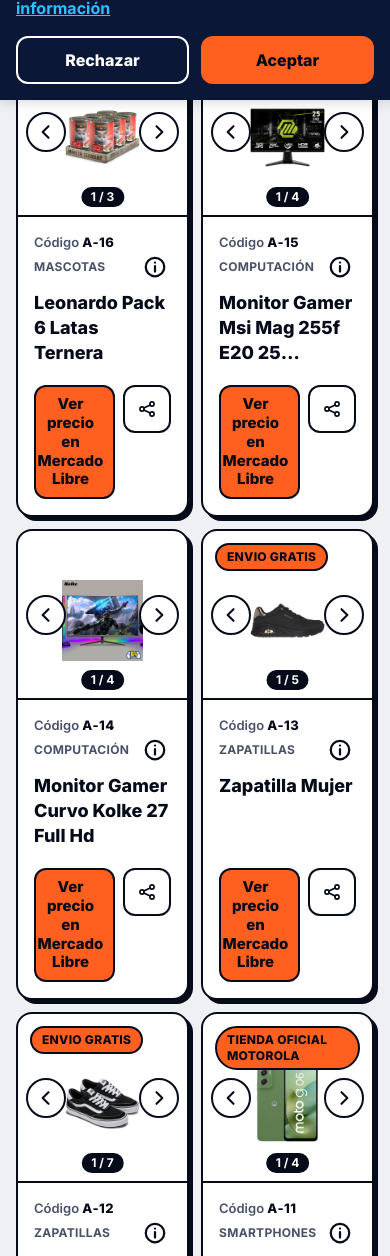
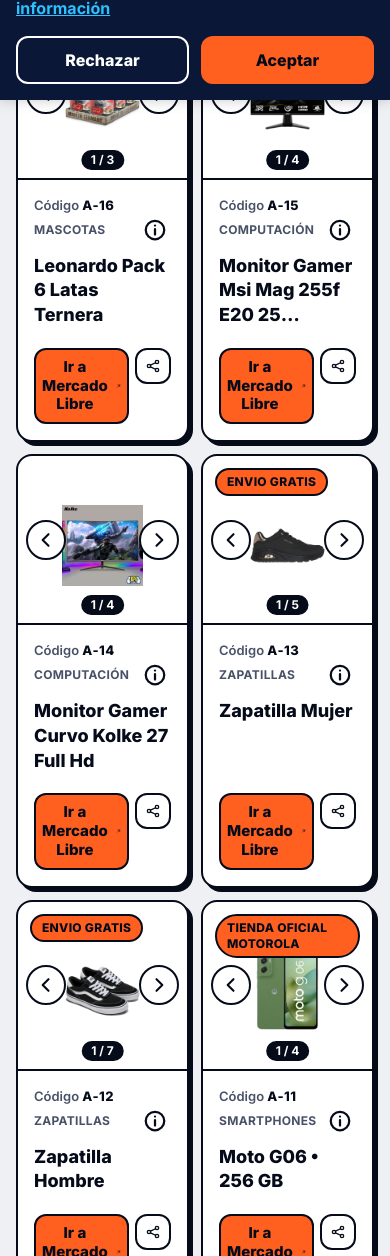
Before and after one commit to Rodolfotech/datosonline, a website with bundled scripts: page index.html in a window 390 px wide. Shown: the part 744-2000 px from the top of the page. Built offline with nearby package versions, Linux system fonts and the light colour scheme.

Commit message:
feat: boton mercado libre

```diff
--- a/src/components/product-card.js
+++ b/src/components/product-card.js
@@ -5,7 +5,7 @@ import { escapeHtml } from "../lib/categories.js";
 const SHARE_FEEDBACK_MS = 2500;
 const AFFILIATE_NOTICE_TEXT = "Te llevamos a Mercado Libre. Si compras dentro de las 24 horas desde que entras por este enlace, DatosOnline recibe una comisión sin costo extra para ti.";
 const INFO_ICON = `<svg aria-hidden="true" viewBox="0 0 24 24" class="icon icon--small" fill="none" stroke="currentColor" stroke-width="2.25" stroke-linecap="round"><circle cx="12" cy="12" r="9.25"/><path d="M12 11v5.5M12 7.5h.01"/></svg>`;
-const PRICE_LABEL = "Ver precio en Mercado Libre";
+const PRICE_LABEL = "Ir a Mercado Libre";
 
 const EXTERNAL_ICON = `<svg aria-hidden="true" viewBox="0 0 24 24" class="icon icon--small" fill="none" stroke="currentColor" stroke-width="2.5" stroke-linecap="round" stroke-linejoin="round"><path d="M7 17 17 7M9 7h8v8"/></svg>`;
 const SHARE_ICON = `<svg aria-hidden="true" viewBox="0 0 24 24" class="icon" fill="none" stroke="currentColor" stroke-width="2" stroke-linecap="round"><circle cx="6" cy="12" r="2.5"/><circle cx="18" cy="6" r="2.5"/><circle cx="18" cy="18" r="2.5"/><path d="m8.2 10.8 7.6-3.7M8.2 13.2l7.6 3.7"/></svg>`;
--- a/src/style.css
+++ b/src/style.css
@@ -1020,7 +1020,7 @@ product-card {
   padding-top: 1.25rem;
 }
 
-/* El popover envuelve al botón "Ver precio" y ocupa el ancho disponible. */
+/* El popover envuelve al botón "Ir a Mercado Libre" y ocupa el ancho disponible. */
 .card__actions info-popover {
   flex: 1;
 }
@@ -1733,3 +1733,27 @@ html[data-theme="dark"] .card__share:disabled {
 html[data-theme="dark"] .cookie-banner__text strong {
   color: #eef2fb;
 }
+
+/* En celular, "Ir a Mercado Libre" ocupa casi todo el ancho y "compartir" es más pequeño. */
+@media (max-width: 639px) {
+  .card__actions {
+    gap: 0.375rem;
+  }
+
+  .card__price {
+    flex: 1 1 auto;
+    min-width: 0;
+    padding-inline: 0.375rem;
+  }
+
+  .card__share {
+    width: 2.25rem;
+    height: 2.25rem;
+    flex: 0 0 2.25rem;
+  }
+
+  .card__share .icon {
+    width: 1rem;
+    height: 1rem;
+  }
+}
```
Also changed, not shown: privacidad.html (+1 -1 lines).
